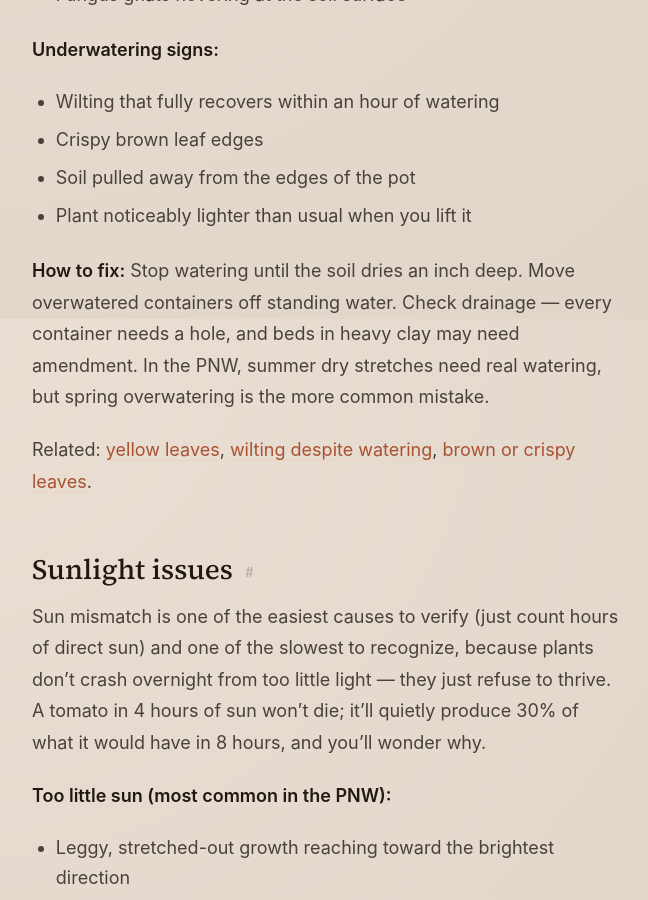
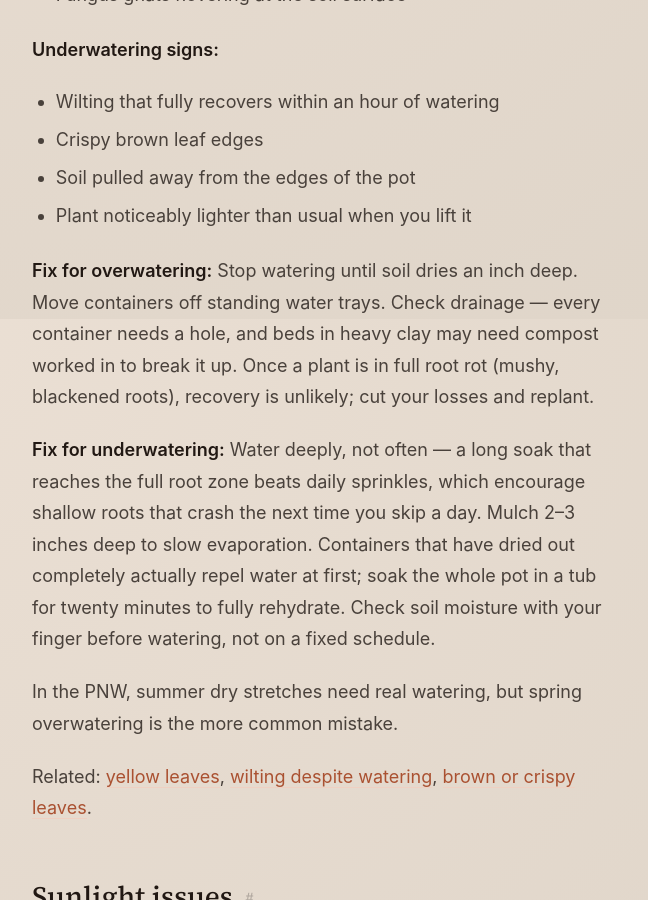
Before and after one commit to blasian/tilth-site, a Jekyll site: the page built from guide/index.md, in a window 1280 px wide and 900 px high, scrolled down 11381 px. Shown: the whole window, without its empty margins (312-960 px from the left). Built offline with Jekyll 4.4.1, drawn with Linux system fonts in a browser that asks for light colours.

Commit message:
Split watering fix into separate over- and under-watering actions
The previous single "How to fix" only addressed overwatering (stop
watering, check drainage). Underwatering needs the opposite action —
deep infrequent soaks, mulch, full pot submersion to rehydrate dry
soil — so listing one fix conflated the two and would mislead readers
diagnosing the wrong direction.

Both fixes now have their own labeled paragraph. The PNW seasonal
note (summer dry stretches need real watering, spring overwatering
is the more common mistake) stays as a separate closing line so it
applies to both.

Co-Authored-By: Claude Opus 4.7 (1M context) <noreply@anthropic.com>

```diff
--- a/guide/index.md
+++ b/guide/index.md
@@ -185,7 +185,11 @@ The classic fix is also the most reliable diagnostic: stick a finger an inch or
 - Soil pulled away from the edges of the pot
 - Plant noticeably lighter than usual when you lift it
 
-**How to fix:** Stop watering until the soil dries an inch deep. Move overwatered containers off standing water. Check drainage — every container needs a hole, and beds in heavy clay may need amendment. In the PNW, summer dry stretches need real watering, but spring overwatering is the more common mistake.
+**Fix for overwatering:** Stop watering until soil dries an inch deep. Move containers off standing water trays. Check drainage — every container needs a hole, and beds in heavy clay may need compost worked in to break it up. Once a plant is in full root rot (mushy, blackened roots), recovery is unlikely; cut your losses and replant.
+
+**Fix for underwatering:** Water deeply, not often — a long soak that reaches the full root zone beats daily sprinkles, which encourage shallow roots that crash the next time you skip a day. Mulch 2–3 inches deep to slow evaporation. Containers that have dried out completely actually repel water at first; soak the whole pot in a tub for twenty minutes to fully rehydrate. Check soil moisture with your finger before watering, not on a fixed schedule.
+
+In the PNW, summer dry stretches need real watering, but spring overwatering is the more common mistake.
 
 Related: [yellow leaves](#yellow), [wilting despite watering](#wilting), [brown or crispy leaves](#brown).
 
```
